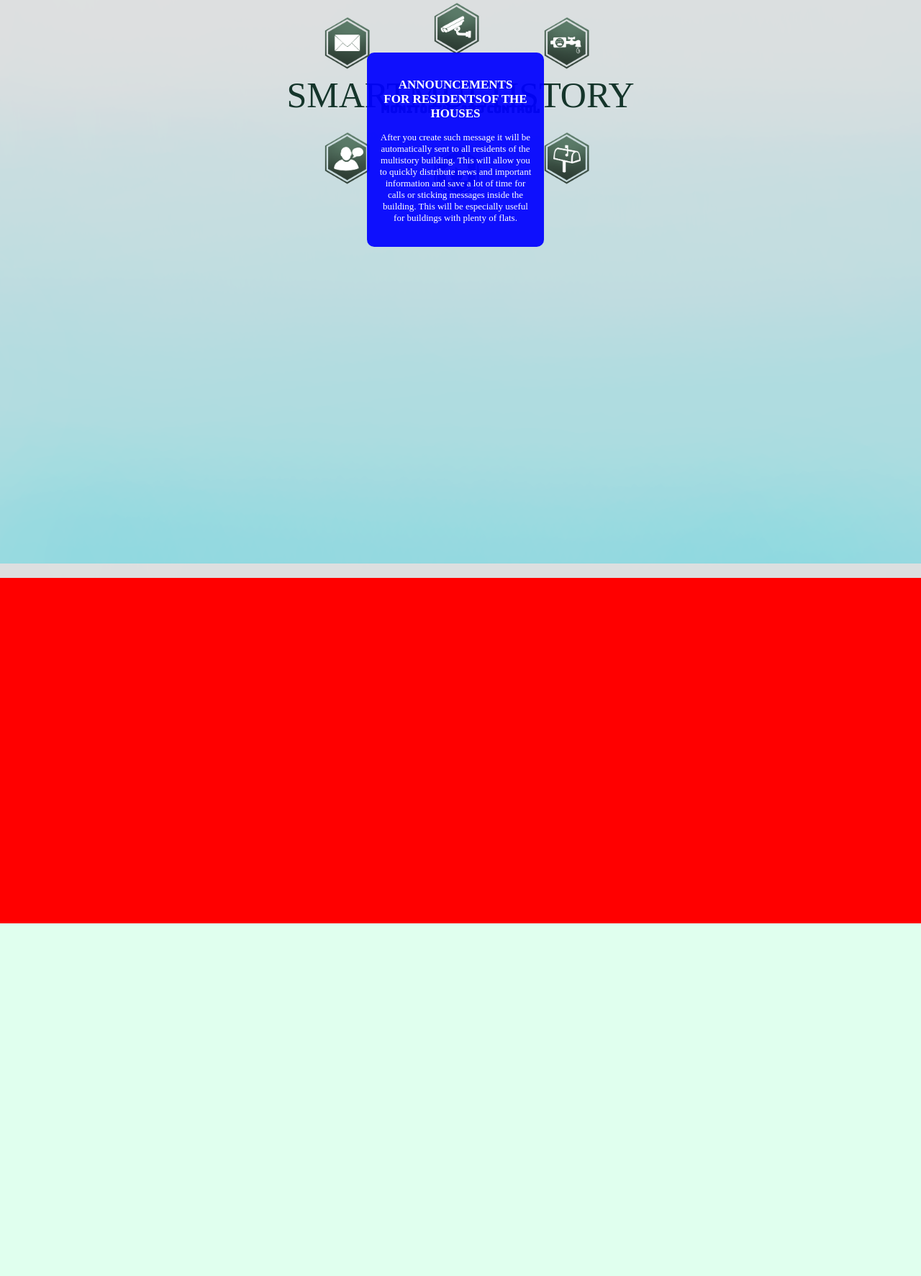
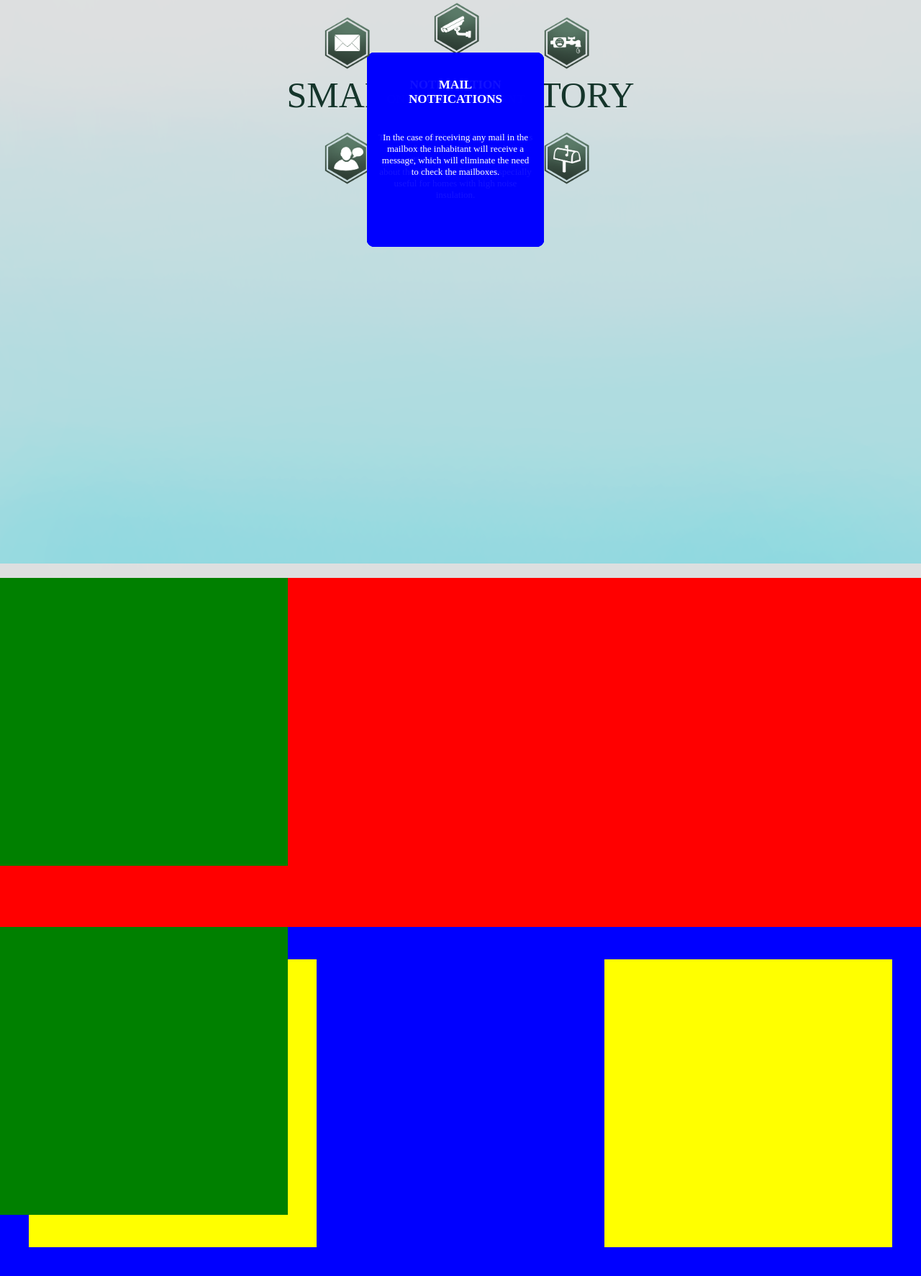
Before and after one commit to SmartMultistory/frontend, a plain HTML site: page index.html in a window 1280 px wide. Shown: the part 17-1790 px from the top of the page at 72% size. Before the commit the page ends 1300 px from the top, so only its background shows below. Drawn offline with Linux system fonts and the light colour scheme; a web font is replaced by a local one.

Commit message:
new hints + function blocks

```diff
--- a/index.html
+++ b/index.html
@@ -1,5 +1,6 @@
 <!DOCTYPE html>
 <html>
+
 <head>
 
 	<meta charset="UTF-8">
@@ -9,11 +10,21 @@
 	<meta name="keywords" content="Smart house, Smart home, Smart house systems, Smart home systems, Comfort house, House management, House monitoring, Apartment control,Apartment monitoring">
 	<meta name="viewport" content="width=device-width, initial-scale=1">
 </head>
+
+
+
+
+
+
+
 <body>
+
+
+
 	<div class = "block1">
 	<div class = "main clearfix">
 
-
+										<!--  SPECIFICATIONS FOR ICONS  -->
 
               <div class="menu menu_message" id="">
               		<div>
@@ -26,25 +37,118 @@ the building. This will be especially useful for buildings with plenty of flats.
 					</div>
               </div>
 
-				<div class = "imgs message"></div>
 
 
 
 
+              <div class="menu menu_message" id="">
+              		<div>
+						<p class="title" id="message1">ACCES TO<br>SECURITY CAMERAS</p>
+						<div class="block_of_text" id="message2">In the presence of security cameras in the multistory building, the user of our
+program can inspect areas where the cameras are installed. If the camera is located
+at the entrance, the user can watch the visitors.</div>
+
+					</div>
+              </div>
+
+
+
+
+              <div class="menu menu_message" id="">
+              		<div>
+						<p class="title" id="message1">THE STATE<br>OF THE METERS</p>
+						<div class="block_of_text" id="message2">A quick review of the status of all the meters that belong to the owner of the
+apartment in the application. If the user pays utilities through a special app or site,
+he can connect to them quickly by the our app.</div>
+
+					</div>
+              </div>
+
+
+
+
+
+              <div class="menu menu_message" id="">
+              		<div>
+						<p class="title" id="message1"> A BRIEF NOTE<br>ON EACH INHABITANT</p>
+						<div class="block_of_text" id="message2">Every user will have a page, visible to all neighbors, which will contain a short list
+of his contact information ( email, phone number, social network page etc.)</div>
+
+					</div>
+              </div>
+
+
+
+              <div class="menu menu_message" id="">
+              		<div>
+						<p class="title" id="message1">NOTIFICATION<br>ABOUT ALARM</p>
+						<div class="block_of_text" id="message2">This feature will be available to residents of the home, which have the alarm
+system. The device will send a message about the alarm signal. This is especially
+useful for homes with high noise insulation.</div>
+
+					</div>
+              </div>
+
+
+
+
+
+              <div class="menu menu_message" id="">
+              		<div>
+						<p class="title" id="message1">MAIL<br>NOTFICATIONS</p>
+						<div class="block_of_text" id="message2">In the case of receiving any mail in the mailbox the inhabitant will receive a
+message, which will eliminate the need to check the mailboxes.</div>
+
+					</div>
+              </div>
+
+
+									<!--  - - - - - - - - - - - - - - - - - - -->
+
+
+
+
+												<!--  ICONS   -->
+
+		<div class = "imgs message"></div>
 		<div class = "imgs tracking"></div>
 		<div class = "imgs mensuration"></div>
 		<div class = "imgs notification"></div>
 		<div class = "imgs alarms"></div>
 		<div class = "imgs mail"></div>
+
 		<div class = "main_text">
 			<span>SMARTMULTISTORY</span>
 		</div>
+
 		<div class = "small_text">
 			<span>MONITORING AND CONTROL</span>
 		</div>
+
+									<!--  - - - - - - - - - - - - - - - - - - -->
+
+
+
 	</div>
 	</div>
-	<div style = "background-color: red; width: 100%; height: 480px; margin: auto;"></div>
+
+												<!--  BLOCKS   -->
+
+
+	<div class="line" style = "background-color: red;">
+				<div class="for_funcion text_right"></div>
+	</div>
+
+	<div class="line" style = "background-color: blue;">
+
+				<div class="for_photo photo_left" ></div>
+			    <div class="for_funcion text_left" ></div>
+				<div class="for_photo photo_right" ></div>
+	</div>
+
+
+
+									<!--  - - - - - - - - - - - - - - - - - - -->
 
 </body>
 </html>
--- a/style.css
+++ b/style.css
@@ -68,6 +68,32 @@ body{
 
 }
 
+
+.line{
+ 	width: 100%;
+ 	height: 485px;
+ 	margin: auto;
+ 	position: relative;
+}
+
+.for_funcion{
+	background-color: green;
+	width: 400px;
+	height: 400px;
+	margin: auto;
+	position: absolute;
+	display: inline-block;
+}
+
+.for_photo{
+	background-color: yellow;
+	width: 400px;
+	height: 400px;
+	margin: auto;
+	position: absolute;
+	display: inline-block;
+}
+
 /********************************************/
 
 
@@ -133,6 +159,7 @@ body{
 	background-image: url("1.png");
 	background-size: cover;
 	z-index: 2;
+
 }
 
 
@@ -226,15 +253,6 @@ img{
 
 }
 
-
-
-.message: hover{
-.menu{
-	visibility: visible;
-}
-
-}
-
 /***********************************************/
 
 
@@ -258,3 +276,42 @@ img{
 
 
 /*************************************************/
+
+
+/***************** BLOCKS *************************/
+
+
+          /********* ONE *********/
+
+.text_left: {
+	top:45px;
+	left:40px;
+ 	position: absolute;
+
+}
+
+.text_right: {
+
+	top:45px;
+	right:40px;
+ 	position: absolute;
+
+}
+
+.photo_right{
+	top:45px;
+	right:40px;
+	position: absolute;
+}
+
+.photo_left{
+	top:45px;
+	left:40px;
+	position: absolute;
+}
+
+
+/***********************/
+
+
+/***************************************************/
```
